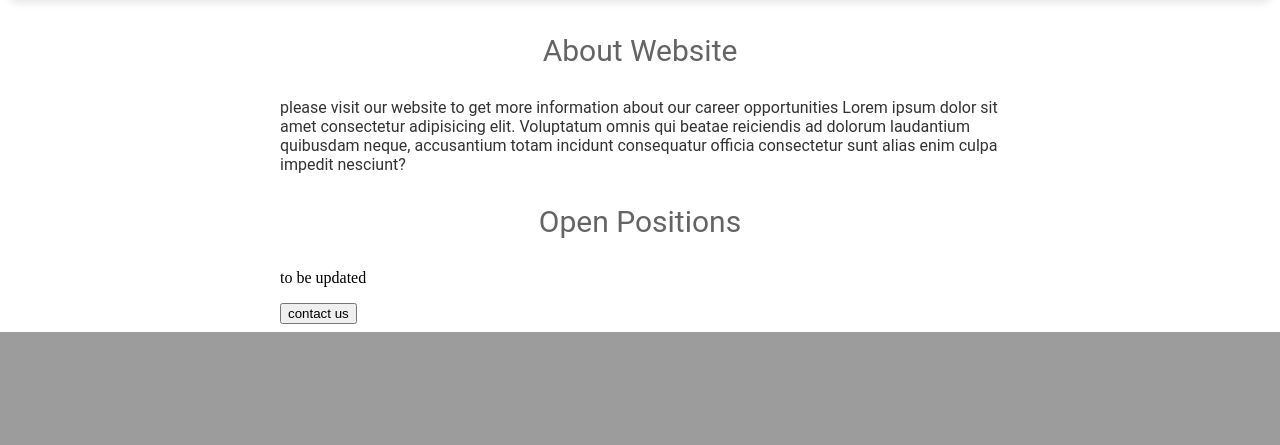
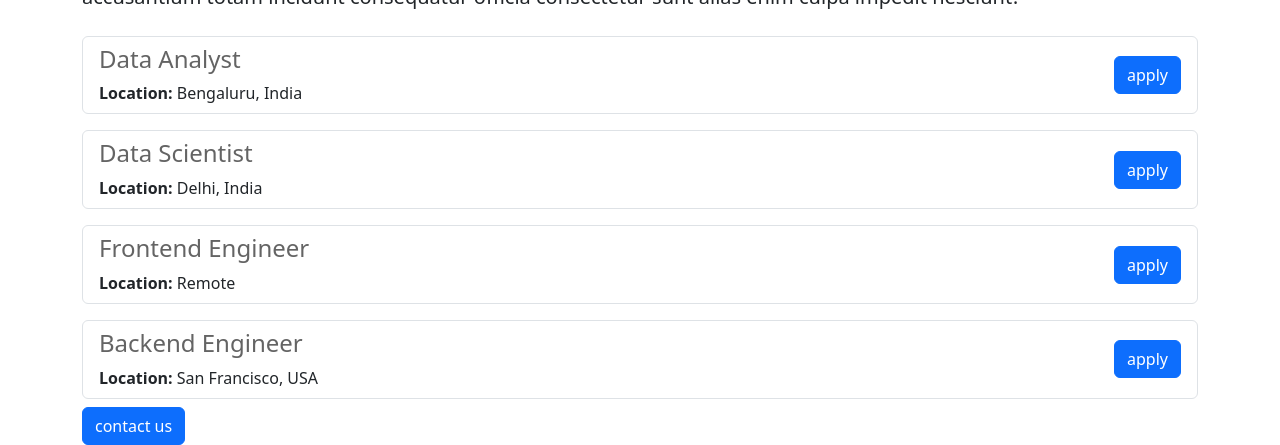
Before and after one commit to sauraabbhh2004/flask-project, a Flask app: page / in a window 1280 px wide. Shown: the part 552-997 px from the top of the page. Before the commit the page ends 884 px from the top, so only its background shows below. Run offline with Flask 3, Linux system fonts and the light colour scheme.

Commit message:
added dynamic data

```diff
--- a/app.py
+++ b/app.py
@@ -2,10 +2,32 @@
 
 app = Flask(__name__)
 
+jobs = [{
+    'id': 1,
+    'title': 'Data Analyst',
+    'location': 'Bengaluru, India',
+    'salary': 'Rs. 10,00,000'
+}, {
+    'id': 2,
+    'title': 'Data Scientist',
+    'location': 'Delhi, India',
+    'salary': 'Rs. 15,00,000'
+}, {
+    'id': 3,
+    'title': 'Frontend Engineer',
+    'location': 'Remote',
+    'salary': 'Rs. 12,00,000'
+}, {
+    'id': 4,
+    'title': 'Backend Engineer',
+    'location': 'San Francisco, USA',
+    'salary': '$120,000'
+}]
+
 
 @app.route("/")
 def hello():
-  return render_template('home.html')
+  return render_template('home.html', JOB=jobs)
 
 
 if __name__ == '__main__':
--- a/templates/home.html
+++ b/templates/home.html
@@ -4,48 +4,31 @@
   <meta charset="UTF-8">
   <meta http-equiv="X-UA-Compatible" content="IE=edge">
   <meta name="viewport" content="width=device-width, initial-scale=1.0">
+  <title>Home page</title>
+  <link href="https://cdn.jsdelivr.net/npm/bootstrap@5.3.3/dist/css/bootstrap.min.css" rel="stylesheet" integrity="sha384-QWTKZyjpPEjISv5WaRU9OFeRpok6YctnYmDr5pNlyT2bRjXh0JMhjY6hW+ALEwIH" crossorigin="anonymous">
+</head>
   <style>
-    h1{
-      font-family: Roboto;
-      font-size: 40px;
-      color: rgb(70,70,70);
-      text-align: center;
-    }
-    #banner {
+    #banner{
+      height: 360px;
       width: 100%;
-      height: 450px;
       object-fit: cover;
-      border-radius: 10px;
-      box-shadow: 0 4px 8px rgba(0, 0, 0, 0.1);
-    }
-    h3{
-      font-family: Roboto;
-      text-align: center;
-      font-size: 30px;
-      font-weight: normal;
-      color: rgb(100,100,100);
-    }
-    #about{
-      font-family: Roboto;
-      color: rgb(50,50,50);
-
-    }
-    #container{
-      max-width: 720px;
-      margin: 0 auto;
+      margin-bottom: 16px;
     }
   </style>
-  <title>Home page</title>
-</head>
 <body>
-  <h1>CAREER WEBSITE</h1>
-  <img id="banner" src="https://f9b5f370-cc8a-44b6-8957-cabd4d207a73-00-7ntvcby0yv0m.pike.replit.dev/static/homeimage.jpg" height="300" alt="">
+  <div class="container">
+  <h1 class="text-center">CAREER WEBSITE</h1>
+  <img class="img-fluid" id="banner" src="https://f9b5f370-cc8a-44b6-8957-cabd4d207a73-00-7ntvcby0yv0m.pike.replit.dev/static/homeimage.jpg" height="300" alt="">
   <h3>About Website</h3>
-  <div id="container">
-    <p id="about">please visit our website to get more information about our career opportunities Lorem ipsum dolor sit amet consectetur adipisicing elit. Voluptatum omnis qui beatae reiciendis ad dolorum laudantium quibusdam neque, accusantium totam incidunt consequatur officia consectetur sunt alias enim culpa impedit nesciunt?</p>
-    <h3>Open Positions</h3>
-    <p>to be updated</p>
-    <button>contact us</button>
+  <div>
+    <p class="lead" id="about">please visit our website to get more information about our career opportunities Lorem ipsum dolor sit amet consectetur adipisicing elit. Voluptatum omnis qui beatae reiciendis ad dolorum laudantium quibusdam neque, accusantium totam incidunt consequatur officia consectetur sunt alias enim culpa impedit nesciunt?</p>
+  <div>
+    {% for job in JOB %}
+      {% include 'jobitem.html' %}
+    {% endfor %}
   </div>
+    <button class="btn btn-primary">contact us</button>
+  </div>
+    </div>
 </body>
 </html>
--- /dev/null
+++ b/templates/jobitem.html
@@ -0,0 +1,19 @@
+<div>
+  <ul class="list-group">
+  <li class="list-group-item mt-2 mb-2">
+    <div class="row">
+    <div class="col-10">
+    <div>
+      <h4 style="color: rgb(100, 100, 100)">{{ job['title'] }}</h4>
+    </div>
+    <div>
+      <b>Location:</b> {{ job['location'] }}
+    </div>
+      </div>
+    <div class="col-2 d-flex justify-content-end my-auto">
+     <button class="btn btn-primary">apply</button>
+    </div>
+    </div>
+  </li>
+  </ul>
+</div>
```
